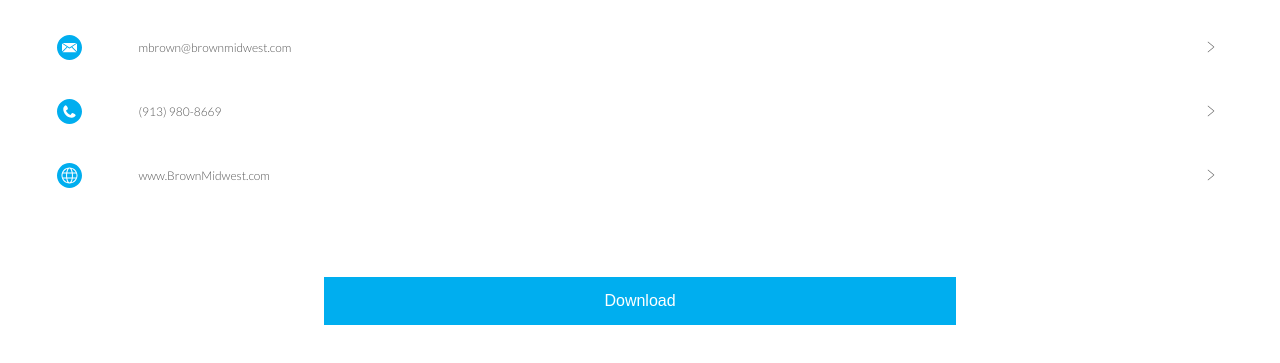
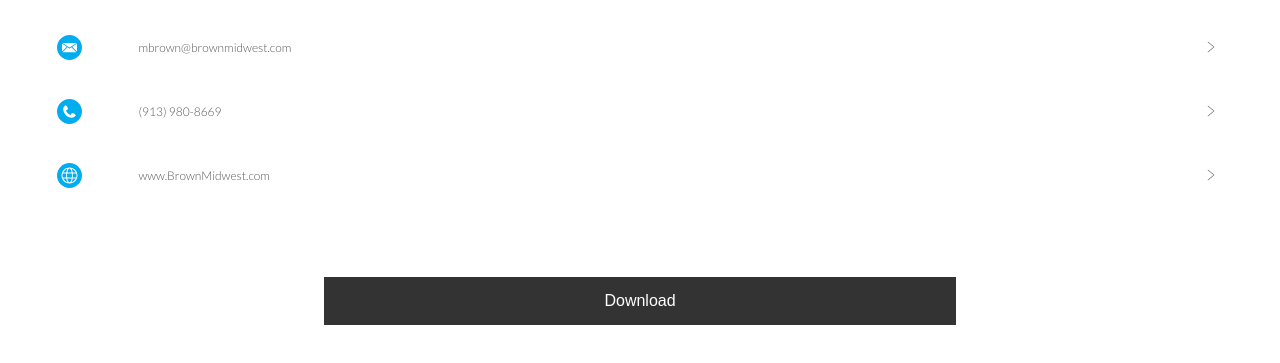
Before and after one commit to SingleSourceUS/Mike-Brown, a plain HTML site: page index.html in a window 1280 px wide. Shown: the part 105-468 px from the top of the page. Drawn offline with Linux system fonts and the light colour scheme; a web font is replaced by a local one.

Commit message:
Update main.css

```diff
--- a/main.css
+++ b/main.css
@@ -172,7 +172,7 @@
 }
 
 .button {
-	background-color: #00aeef;
+	background-color: #333333;
 	height: 48px;
 	padding-left: 24px
 	padding-right: 24px;
```
